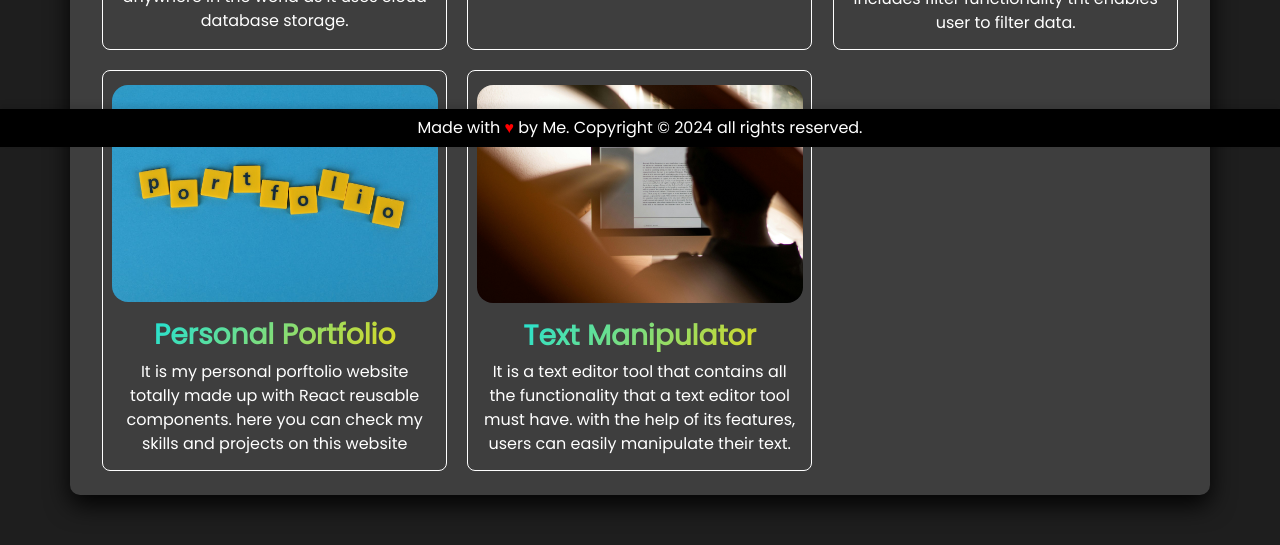
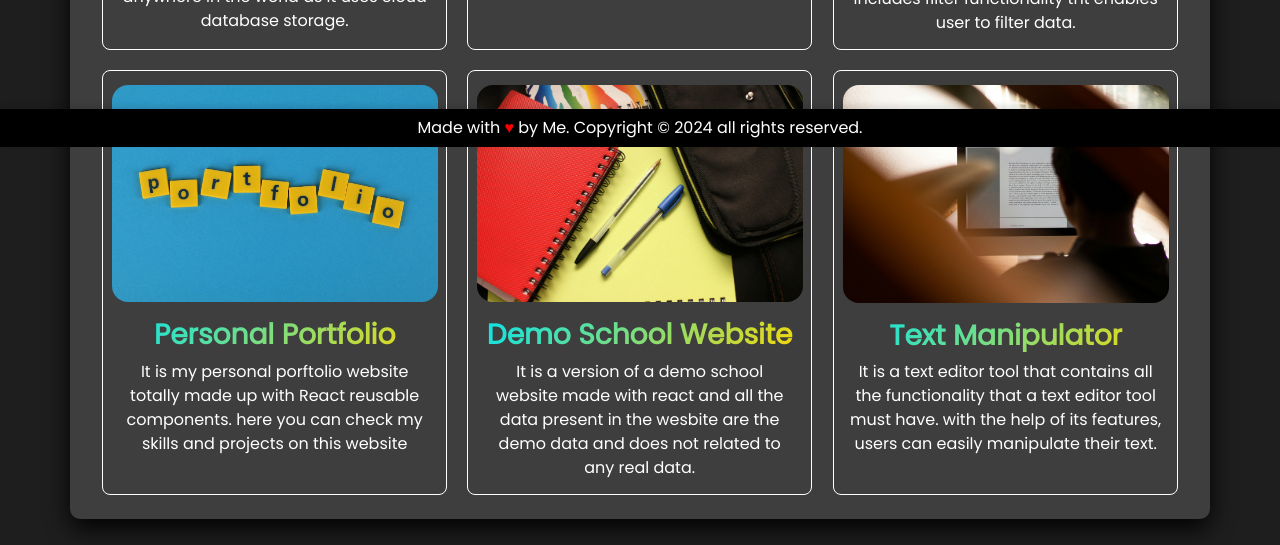
Before and after one commit to iamsouravkumar/portfolio, a React (Create React App) app: page /portfolio in a window 1280 px wide. Shown: the part 653-1198 px from the top of the page. Built offline with nearby package versions, Linux system fonts and the light colour scheme.

Commit message:
portfolio

```diff
--- a/src/components/Portfolio.js
+++ b/src/components/Portfolio.js
@@ -26,6 +26,12 @@ const Project = () => {
           description:'It is my personal porftolio website totally made up with React reusable components. here you can check my skills and projects on this website',
           image:'../images/portfolio.jpg',
           link:'https://github.com/iamsouravkumar/portfolio'
+        },
+        {
+          title:'Demo School Website',
+          description:'It is a version of a demo school website made with react and all the data present in the wesbite are the demo data and does not related to any real data.',
+          image:'../images/school.jpg',
+          link:'https://github.com/iamsouravkumar/school_website_react_js'
         },
         {
           title: 'Text Manipulator',
```
Also changed, not shown: public/images/school.jpg (added).
